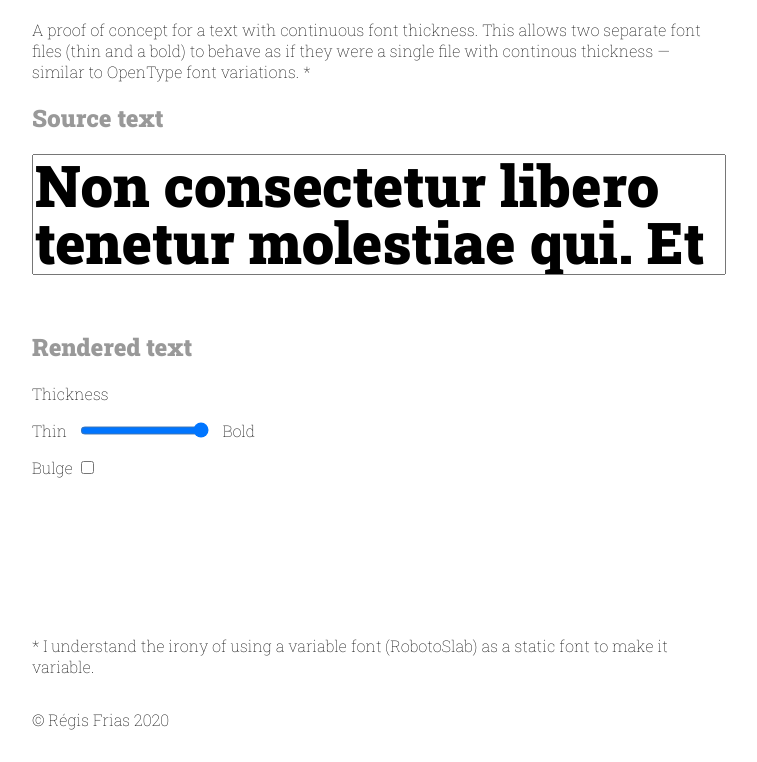
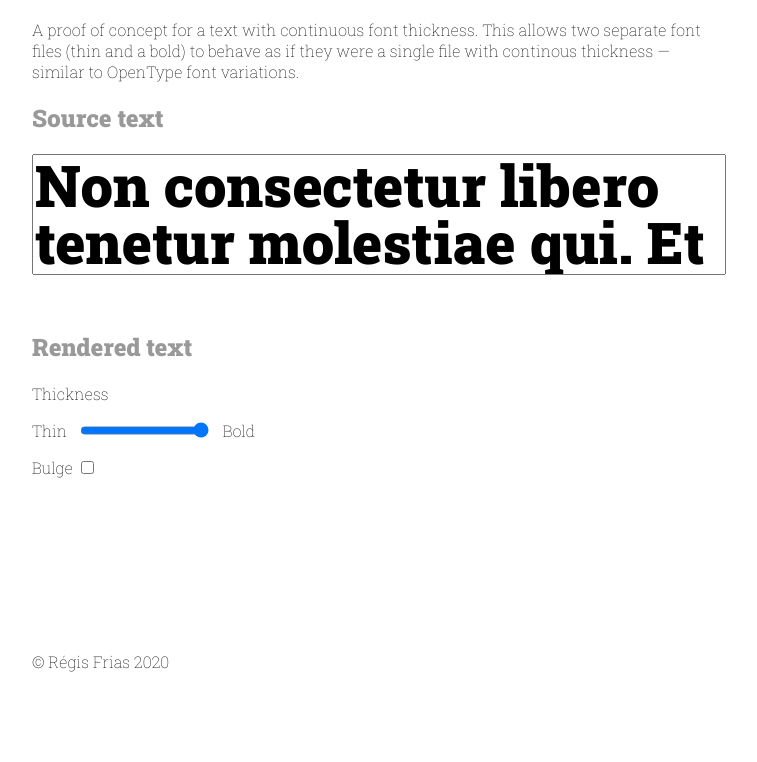
Before and after one commit to regisfrias/interpolate-font-file-glyphs, a website built with webpack: page src/index.html in a window 1280 px wide. Shown: the part 67-829 px from the top of the page, without its empty margins (264-1021 px from the left). After the commit the page ends 800 px from the top, so only its background shows below. Built offline with nearby package versions, Linux system fonts and the light colour scheme; what autosize, typr.js would draw is missing.

Commit message:
Remove footnote.

```diff
--- a/src/index.html
+++ b/src/index.html
@@ -11,7 +11,7 @@
     <header>
       <h1>Interpolate font files</h1>
 
-      <p>A proof of concept for a text with continuous font thickness. This allows two separate font files (thin and a bold) to behave as if they were a single file with continous thickness — similar to OpenType font variations. *</p>
+      <p>A proof of concept for a text with continuous font thickness. This allows two separate font files (thin and a bold) to behave as if they were a single file with continous thickness — similar to OpenType font variations.</p>
     </header>
 
     <h2>Source text</h2>
@@ -37,8 +37,6 @@
 
     <canvas class="text-box"></canvas>
 
-    <p>* I understand the irony of using a variable font (RobotoSlab) as a static font to make it variable.</p>
-
     <footer>
       © Régis Frias 2020
     </footer>
```
